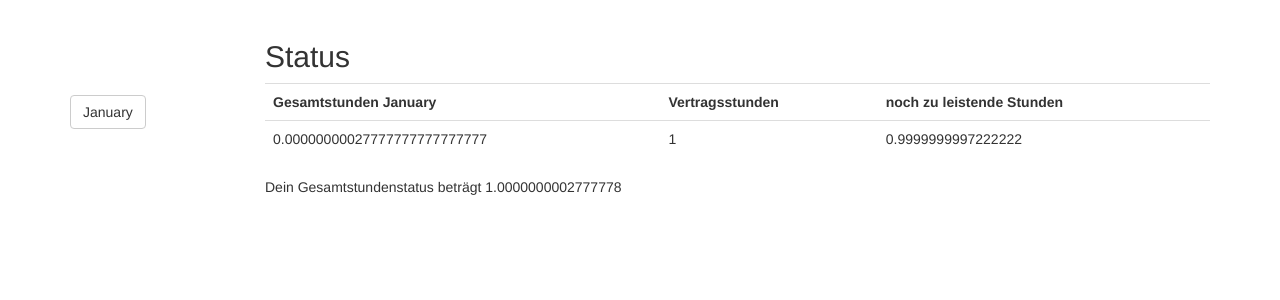
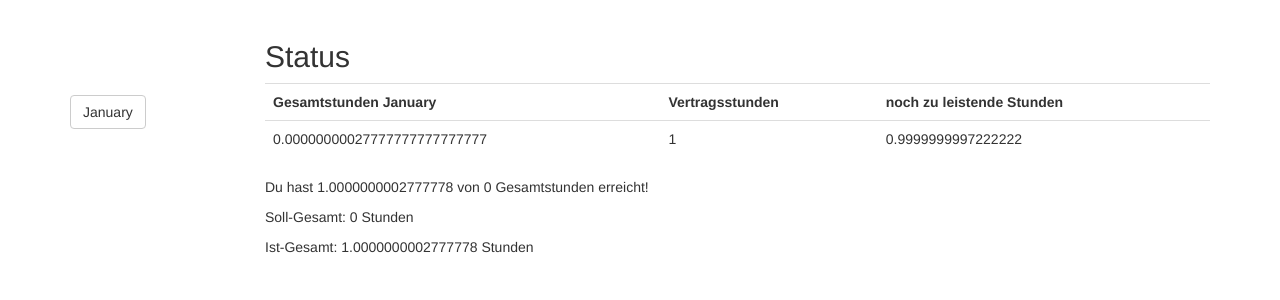
Before and after one commit to TaylanT/django-ift, a Django app: page /status/ in a window 1280 px wide. Shown: the part 52-352 px from the top of the page. Run offline with Django 3.2, Linux system fonts and the light colour scheme; a user stored in the database is signed in; tables that the repository leaves empty hold one stand-in row (values such as "Sample post"); parts of the project's set-up code (start-up, migrations or seed data) failed here and were passed over; some libraries are stand-ins or nearby versions.

Commit message:
Gesamtstunden

```diff
--- a/stundenkonto/templates/status.html
+++ b/stundenkonto/templates/status.html
@@ -49,6 +49,8 @@
 			<b>Du hast {{ ueberstunden }} Überstunden!</b>
 			{% endif %}
  -->
-	<p>Dein Gesamtstundenstatus beträgt {{ gesamtstatus}}</p>
+	<p>Du hast {{gearbeiteteStunden}} von {{gesamtstatus}} Gesamtstunden erreicht!</p>
+	<p>Soll-Gesamt: {{gesamtstatus}} Stunden</p>
+	<p>Ist-Gesamt: {{gearbeiteteStunden}} Stunden</p>
 </div>
 {% endblock %}
--- a/stundenkonto/views.py
+++ b/stundenkonto/views.py
@@ -46,7 +46,7 @@ class UebersichView(ListView):
         context['monat'] = datetime.date(1900, int(monat), 1).strftime('%B')
 
         versuch = {}
-        for x in range(1, 12):
+        for x in range(1, 13):
             zt = ZeitErfassung.objects.filter(user__username=self.request.user,
                                               start__month=x)
             if zt.count() > 0:
@@ -84,29 +84,33 @@ def status(request, *args, **kwargs):
     # Schleife ueber gearbeitete Stunden, wird auf Gesamtstunden addiert
     print(aktueller_benutzer.Vertragsende - aktueller_benutzer.Vertragsstart)
     r = relativedelta.relativedelta(aktueller_benutzer.Vertragsende, aktueller_benutzer.Vertragsstart)
-    monateVertragsdauer = r.months
-    print monateVertragsdauer * vertragsstunden_benutzer
-    alles = -(monateVertragsdauer * vertragsstunden_benutzer)
+    #funktioniert nicht bei >= einem Jahr Vertragslaufzeit
+    monateVertragsdauer = 0
+    if(r.years >= 1):
+        for x in range(1,r.years + 1):
+            monateVertragsdauer = monateVertragsdauer + 12
 
+    monateVertragsdauer = monateVertragsdauer + r.months
+    print monateVertragsdauer, " Monate Vertrag"
+    print monateVertragsdauer * vertragsstunden_benutzer, " stunden zu arbeiten"
+    alles = monateVertragsdauer * vertragsstunden_benutzer
+
+    gearbeiteteStunden = 0
     for x in range(1, 13):
 
         ss = test.berechnen(request, x)
-        ab = vertragsstunden_benutzer - ss
-
-        # hier verbesserung weil es kann auch sien dass ein ganzer kompletter Monat nicht gearebeitet worden ist. lieber ueber vertragsdauer?
-        if ab != vertragsstunden_benutzer:
-            alles = alles + ss
-        else:
-            pass
-
-    alles = alles + initstunden
+        gearbeiteteStunden = gearbeiteteStunden + ss
+        # hier verbesserung weil es kann auch sien dass ein ganzer kompletter Monat nicht gearebeitet worden ist.
+        #lieber ueber vertragsdauer?
+    print gearbeiteteStunden, " gearbeitete Stunden"
+    gearbeiteteStunden = gearbeiteteStunden + initstunden
 
     # namens darstellung des Monats
     monat = int(monat)
     monat_name = datetime.date(1900, monat, 1).strftime('%B')
 
     versuch = {}
-    for x in range(1, 12):
+    for x in range(1, 13):
             zt = ZeitErfassung.objects.filter(user__username=request.user,
                                               start__month=x)
             if zt.count() > 0:
@@ -119,6 +123,7 @@ def status(request, *args, **kwargs):
                                            'monat': monat_name,
                                            'Vertragsstunden': MyUser.objects.get(username=request.user).Vertragstunden,
                                            'gesamtstatus': alles,
+                                           'gearbeiteteStunden': gearbeiteteStunden,
                                            'monatslist': versuch
                                            })
 
```
